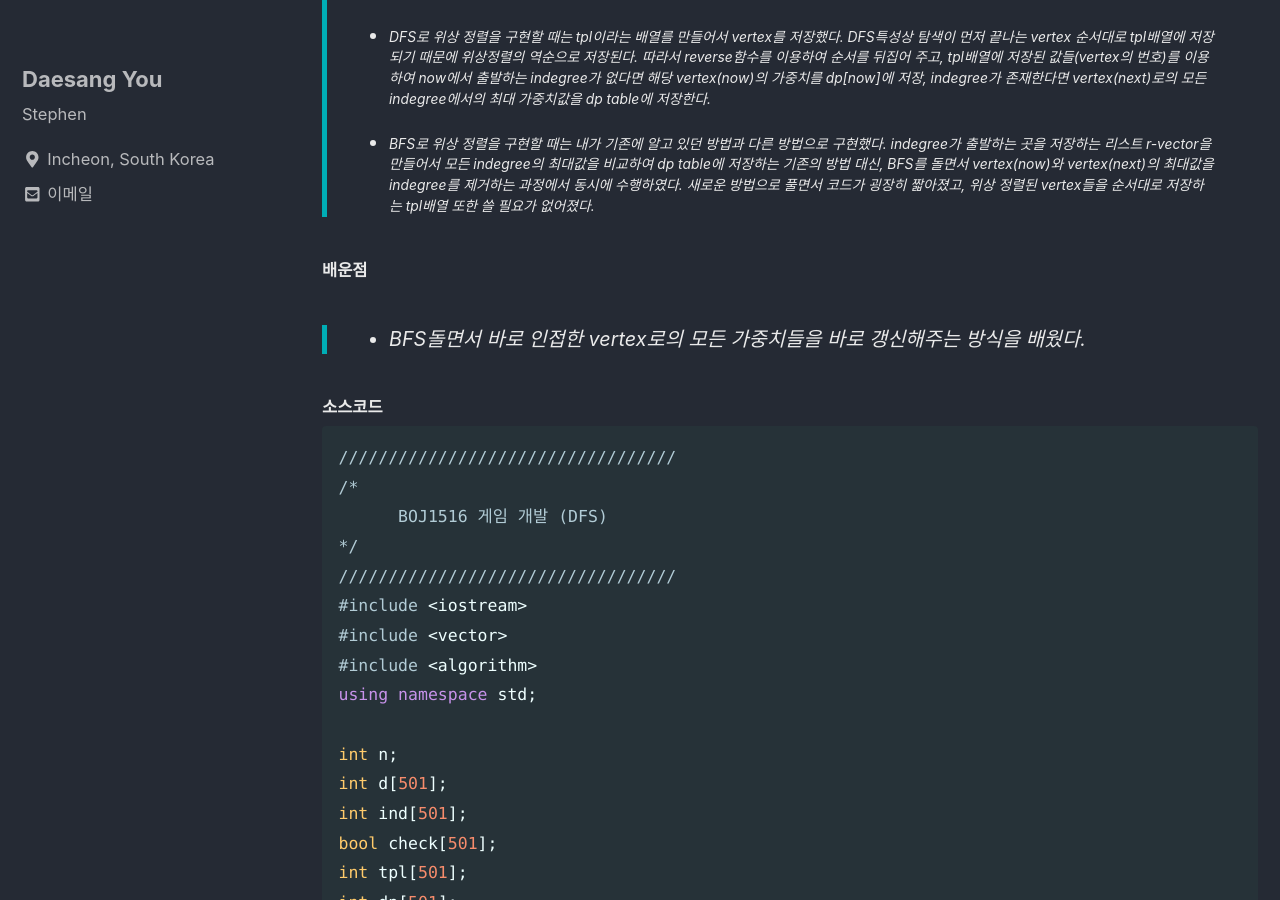
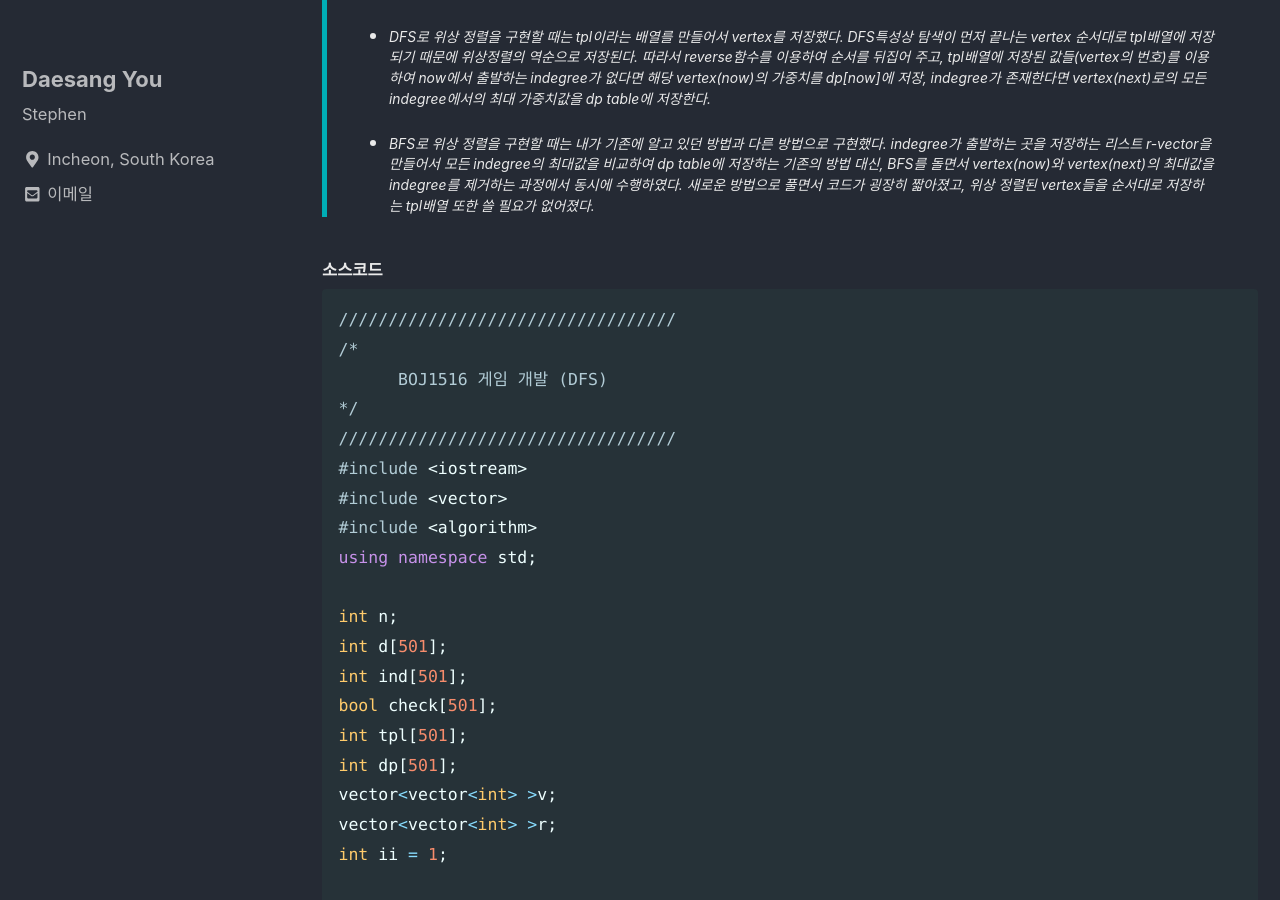
Before and after one commit to eotkd4791/eotkd4791.github.io, a Jekyll site: the page built from _posts/algorithm/2019-06-07-algorithm-BOJ-1516-게임개발.md, in a window 1280 px wide and 900 px high, scrolled down 659 px. Built offline with Jekyll 4.4.1, drawn with Linux system fonts in a browser that asks for light colours; cached includes are drawn as plain includes; comment, search, counter and statistics services are not loaded.

Commit message:
[BOJ1516] 게임 개발

```diff
--- a/_posts/algorithm/2019-06-07-algorithm-BOJ-1516-게임개발.md
+++ b/_posts/algorithm/2019-06-07-algorithm-BOJ-1516-게임개발.md
@@ -32,9 +32,6 @@ comments:
 >
 > * BFS로 위상 정렬을 구현할 때는 내가 기존에 알고 있던 방법과 다른 방법으로 구현했다. indegree가 출발하는 곳을 저장하는 리스트 r-vector을 만들어서 모든 indegree의 최대값을 비교하여 dp table에 저장하는 기존의 방법 대신, BFS를 돌면서 vertex(now)와 vertex(next)의 최대값을 indegree를 제거하는 과정에서 동시에 수행하였다.
 > 새로운 방법으로 풀면서 코드가 굉장히 짧아졌고, 위상 정렬된 vertex들을 순서대로 저장하는 tpl배열 또한 쓸 필요가 없어졌다.
-
-#### 배운점
-> * BFS돌면서 바로 인접한 vertex로의 모든 가중치들을 바로 갱신해주는 방식을 배웠다.
 
 
 #### 소스코드
```
